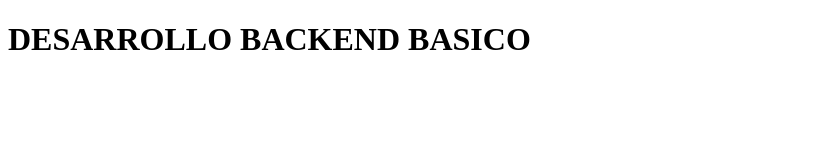
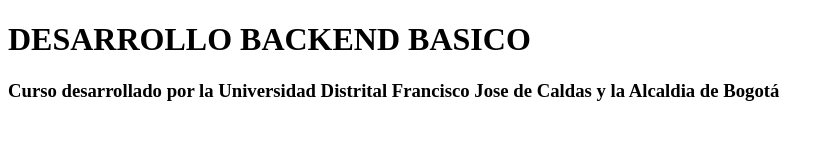
Before and after one commit to JPUpablo/DesarrolloBackEnd, a plain HTML site: page index.html in a window 1280 px wide. Shown: the whole page, without its empty margins (0-834 px from the left). Drawn offline with Linux system fonts and the light colour scheme.

Commit message:
commit 3 in main

```diff
--- a/index.html
+++ b/index.html
@@ -8,5 +8,6 @@
 </head>
 <body>
     <h1>DESARROLLO BACKEND BASICO</h1>
+    <h3>Curso desarrollado por la Universidad Distrital Francisco Jose de Caldas y la Alcaldia de Bogotá</h3>
 </body>
 </html>
```
